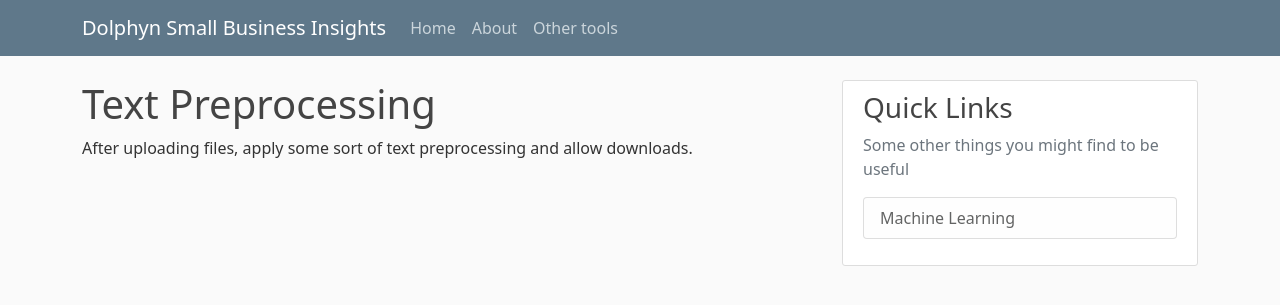
After one commit to uncrewedimp/MathMajorsUnite, a Django app: page /text/ in a window 1280 px wide. The commit adds this page. Shown: the top 305 px of the page. Run offline with Django 3.2, Linux system fonts and the light colour scheme.

Commit message:
Added pages for image and text preprocessing

```diff
--- /dev/null
+++ b/cs340_project/preprocessing/templates/preprocessing/image.html
@@ -0,0 +1,5 @@
+{% extends 'preprocessing/base.html' %}
+{% block content %}
+<h1>Image Preprocessing</h1>
+<p>After uploading files, apply some sort of image preprocessing and allow downloads. </p>
+{% endblock content %}
--- a/cs340_project/preprocessing/templates/preprocessing/index.html
+++ b/cs340_project/preprocessing/templates/preprocessing/index.html
@@ -9,7 +9,7 @@
       <a>Image Preprocessing</a>
       <!-- <small class="text-muted">DATE</small> -->
     </div>
-    <h2><a class="article-title" href="#">Choose files to upload</a></h2>
+    <h2><a class="article-title" href="{% url 'preprocessing-image'%}">Choose files to upload</a></h2>
     <p class="article-content">Upload images here for preprocessing</p>
   </div>
 </article>
@@ -20,7 +20,7 @@
       <a>Text Preprocessing</a>
       <!-- <small class="text-muted">DATE</small> -->
     </div>
-    <h2><a class="article-title" href="#">Choose files to upload</a></h2>
+    <h2><a class="article-title" href="{% url 'preprocessing-text'%}">Choose files to upload</a></h2>
     <p class="article-content">Upload text here for preprocessing</p>
   </div>
 </article>
--- /dev/null
+++ b/cs340_project/preprocessing/templates/preprocessing/text.html
@@ -0,0 +1,5 @@
+{% extends 'preprocessing/base.html' %}
+{% block content %}
+<h1>Text Preprocessing</h1>
+<p>After uploading files, apply some sort of text preprocessing and allow downloads. </p>
+{% endblock content %}
--- a/cs340_project/preprocessing/urls.py
+++ b/cs340_project/preprocessing/urls.py
@@ -3,5 +3,7 @@
 
 urlpatterns = [
     path('', views.index, name='preprocessing-index'),
-    path('about/', views.about, name='preprocessing-about')
+    path('about/', views.about, name='preprocessing-about'),
+    path('image/', views.image, name='preprocessing-image'),
+    path('text/', views.text, name='preprocessing-text')
 ]
--- a/cs340_project/preprocessing/views.py
+++ b/cs340_project/preprocessing/views.py
@@ -6,3 +6,9 @@
 
 def about(request):
   return render(request, 'preprocessing/about.html')
+
+def image(request):
+  return render(request, 'preprocessing/image.html')
+
+def text(request):
+  return render(request, 'preprocessing/text.html')
```
